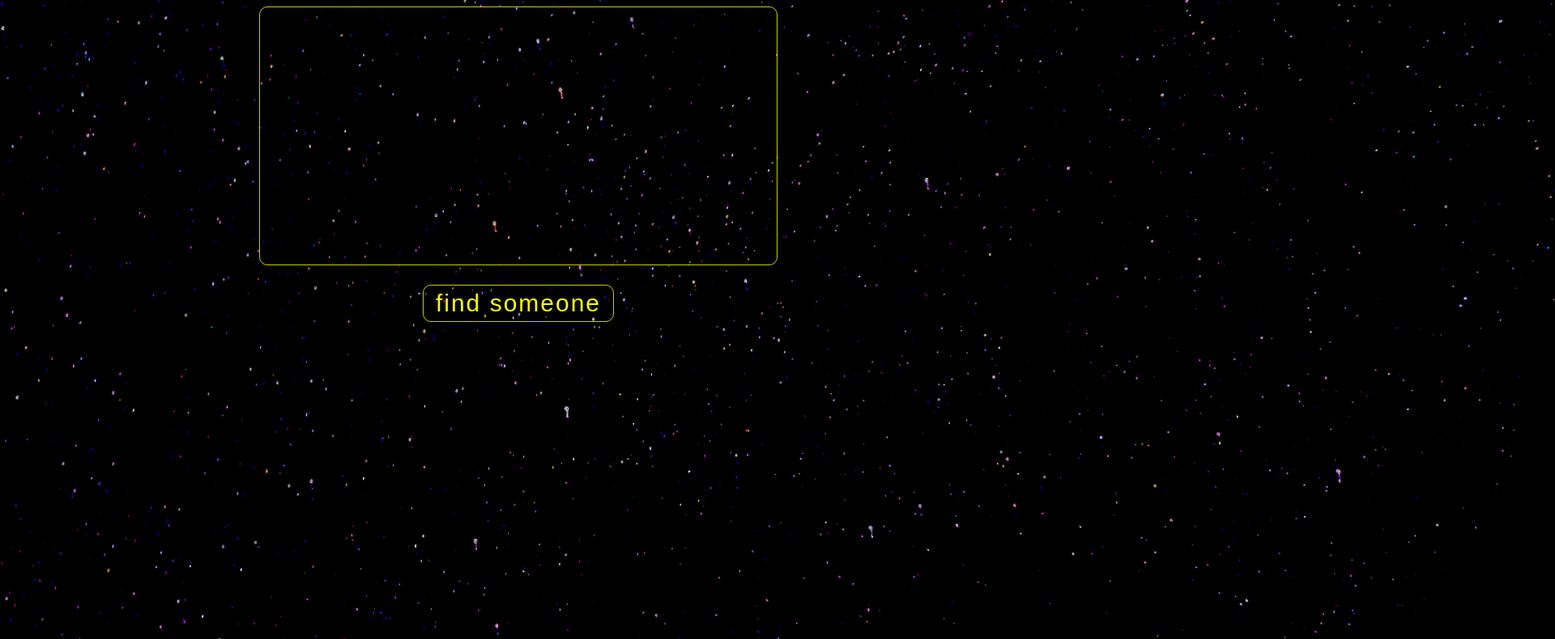
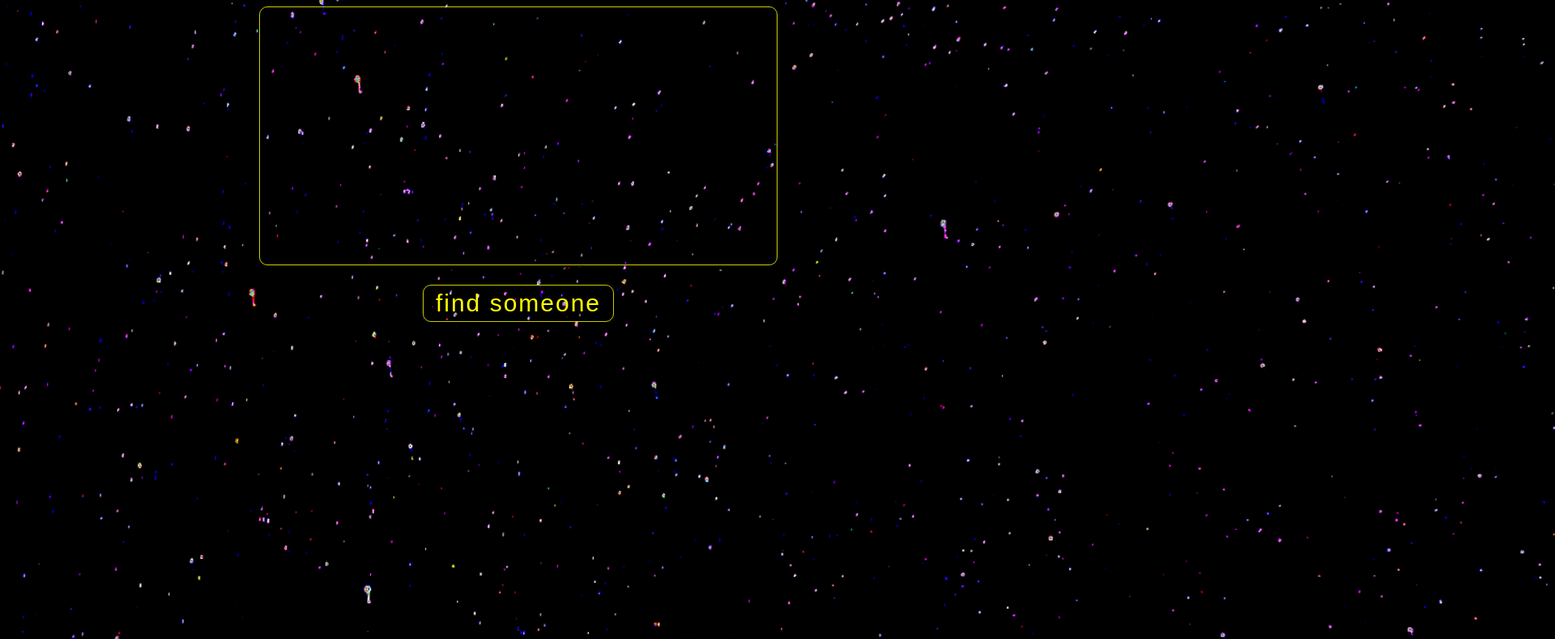
Before and after one commit to mikeDombrovsky/star_wars, a plain HTML site: page index.html in a window 1280 px wide. Shown: the part 480-1270 px from the top of the page at 81% size, 1920 px wide, since content can reach past the window. Drawn offline with Linux system fonts and the light colour scheme; a web font is replaced by a local one.

Commit message:
starwars space fix

```diff
--- a/style.css
+++ b/style.css
@@ -20,10 +20,10 @@ main {
 main::before {
     content: "";
     position: absolute;
-    width: 300vh;
-    height: 300vw;
+    width: 300vw;
+    height: 300vh;
     top: -100vh;
-    left: -30vw;
+    left: -100vw;
     z-index: -2;
     background-color: black;
     background-size: cover;
@@ -34,10 +34,10 @@ main::before {
 .rotating_space::before {
     content: "";
     position: absolute;
-    width: 300vh;
+    width: 300vw;
     height: 300vh;
-    top: -90vh;
-    left: -30vw;
+    top: -100vh;
+    left: -100vw;
     z-index: -1;
     border-radius: 50%;
     background-image: url('./img/matt-gross.png');
```
